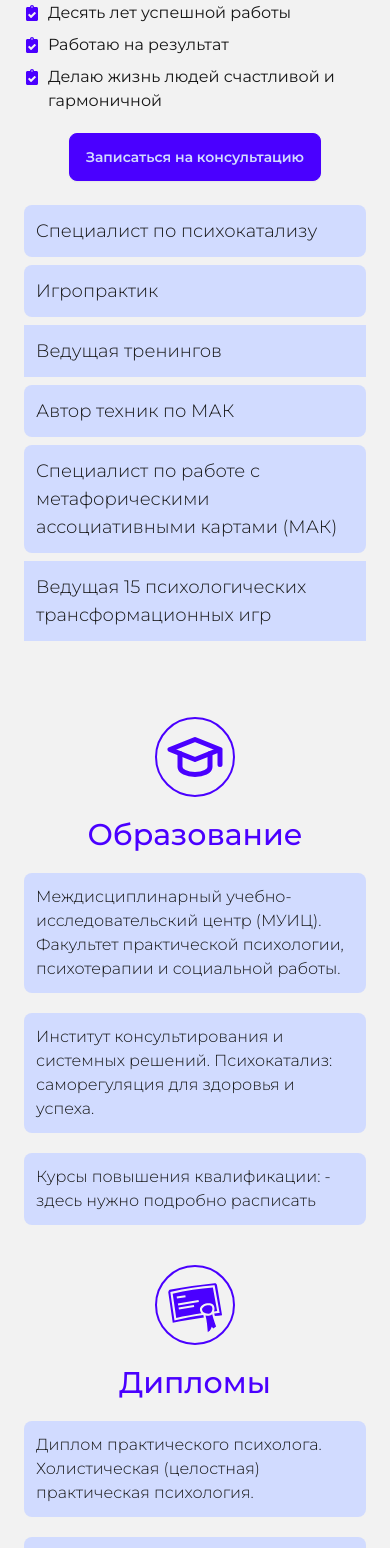
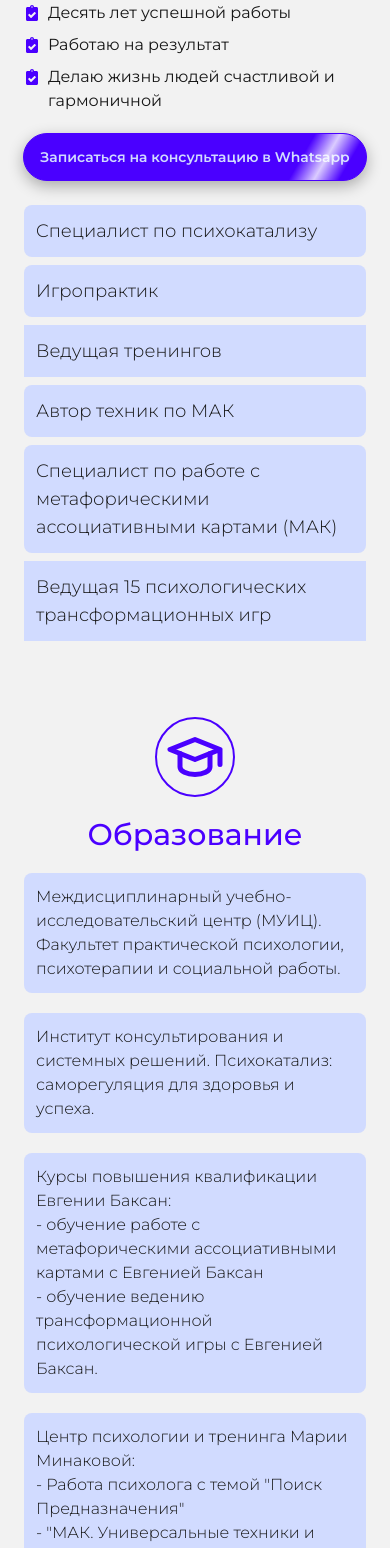
Before and after one commit to TimurTairov/juliyatairova.ru, a Next.js app: page / in a window 390 px wide. Shown: the part 432-1980 px from the top of the page. Built offline with nearby package versions, Linux system fonts and the light colour scheme.

Commit message:
commit 1.4

```diff
--- a/app/globals.css
+++ b/app/globals.css
@@ -74,3 +74,58 @@ body {
   font-style: normal;
   font-variation-settings: 'wdth' 100;
 }
+
+.image-gallery-content .image-gallery-slide .image-gallery-image {
+  max-height: 100%;
+}
+
+/* Стили для кнопки */
+.glare-button {
+  /* border: none;
+  border-radius: 20px;
+  padding: 5px 20px; */
+  /* background: linear-gradient(
+    120deg,
+    #275bca,
+    #1a3e96
+  );  */
+  /* Градиентный фон кнопки для объемного эффекта */
+  /* color: #fff;  */
+  /* Белый цвет текста на кнопке */
+  position: relative;
+  overflow: hidden;
+  /* padding: 20px;  */
+  /* Отступы внутри кнопки */
+  box-shadow: 0 5px 15px rgba(0, 0, 0, 0.3);
+  /* Добавляем тень для трехмерного эффекта */
+}
+
+/* Стили для создания блика на кнопке */
+.glare-button:before {
+  content: '';
+  position: absolute;
+  width: 100px;
+  height: 100%;
+  background-image: linear-gradient(
+    120deg,
+    rgba(255, 255, 255, 0) 30%,
+    /* Прозрачность начала блика */ rgba(255, 255, 255, 0.8),
+    /* Цвет блика */ rgba(255, 255, 255, 0) 70% /* Прозрачность конца блика */
+  );
+  top: 0;
+  left: -100px;
+  animation: shine 2s infinite linear; /* Анимация блика */
+}
+
+/* Ключевые кадры для анимации блика */
+@keyframes shine {
+  0% {
+    left: -100px; /* Начальная позиция блика (левая сторона кнопки) */
+  }
+  20% {
+    left: 100%; /* Позиция блика в конце (правая сторона кнопки) */
+  }
+  100% {
+    left: 100%; /* Завершение анимации */
+  }
+}
--- a/components/Carousel2.jsx
+++ /dev/null
@@ -1,38 +0,0 @@
-import Image from 'next/image'
-import diplom1 from '../images/sertificates/diplom1.jpg'
-import diplom2 from '../images/sertificates/diplom2.jpg'
-import diplom3 from '../images/sertificates/diplom3.jpg'
-import diplom4 from '../images/sertificates/diplom4.jpg'
-import diplom5 from '../images/sertificates/diplom5.jpg'
-import diplom6 from '../images/sertificates/diplom6.jpg'
-import diplom7 from '../images/sertificates/diplom7.jpg'
-
-const Carousel2 = () => {
-  return (
-    <div className="carousel rounded-box">
-      <div className="carousel-item">
-        <Image src={diplom1} alt="Burger" />
-      </div>
-      <div className="carousel-item">
-        <Image src={diplom1} alt="Burger" />
-      </div>
-      <div className="carousel-item">
-        <Image src={diplom1} alt="Burger" />
-      </div>
-      <div className="carousel-item">
-        <Image src={diplom1} alt="Burger" />
-      </div>
-      <div className="carousel-item">
-        <Image src={diplom1} alt="Burger" />
-      </div>
-      <div className="carousel-item">
-        <Image src={diplom1} alt="Burger" />
-      </div>
-      <div className="carousel-item">
-        <Image src={diplom1} alt="Burger" />
-      </div>
-    </div>
-  )
-}
-
-export default Carousel2
--- a/components/Contacts.jsx
+++ b/components/Contacts.jsx
@@ -11,10 +11,10 @@ const Contacts = () => {
         <div className="flex justify-center">
           <BsPhoneVibrate className="h-20 w-20 text-primary border-2 border-primary p-2 rounded-full" />
         </div>
-        <h2 className="mt-10 w-full text-center text-3xl font-medium text-primary">
+        <h2 className="mt-5 w-full text-center text-3xl font-medium text-primary">
           Как со мной связаться
         </h2>
-        <div className="mt-5 grid grid-cols-1 md:grid-cols-2 xl:grid-col-4 gap-10 mx-5 md:mx-10">
+        <div className="mt-5 grid grid-cols-1 md:grid-cols-2 xl:grid-col-4 gap-5 mx-5 md:mx-10">
           <div className="flex items-center">
             <IoLogoWhatsapp className="shrink-0 h-7 w-7 text-green-400 mr-2" />
             <a
--- a/components/Education.jsx
+++ b/components/Education.jsx
@@ -13,7 +13,7 @@ const Education = () => {
       <div className="hero-content flex-col lg:flex-row-reverse md:my-10">
         <section>
           <div className="max-w-screen-xl mx-auto flex gap-10 flex-col xl:flex-row my-5">
-            <div className="flex flex-col  gap-5 lg:gap-10">
+            <div className="flex flex-col  gap-5 ">
               <div className="flex justify-center">
                 <TbSchool className="h-20 w-20 text-primary border-2 border-primary p-2 rounded-full" />
               </div>
@@ -37,14 +37,27 @@ const Education = () => {
                   </li>
                   <li className="w-full mt-5 flex items-start">
                     <p className="w-full font-light p-3 bg-primary-content rounded-lg">
-                      Курсы повышения квалификации: - здесь нужно подробно
-                      расписать
+                      Курсы повышения квалификации Евгении Баксан:
+                      <br /> - обучение работе с метафорическими ассоциативными
+                      картами с Евгенией Баксан
+                      <br /> - обучение ведению трансформационной
+                      психологической игры с Евгенией Баксан.
+                    </p>
+                  </li>
+                  <li className="w-full mt-5 flex items-start">
+                    <p className="w-full font-light p-3 bg-primary-content rounded-lg">
+                      Центр психологии и тренинга Марии Минаковой: <br />-
+                      Работа психолога с темой "Поиск Предназначения"
+                      <br />- "МАК. Универсальные техники и лучшие колоды"
+                      <br />- "Экстренная помощь психолога в чрезвычайной
+                      ситуации"
+                      <br />- "Работа с темами: Любовь к себе. Принятие себя."
                     </p>
                   </li>
                 </ul>
               </div>
             </div>
-            <div className="flex flex-col gap-5 lg:gap-10">
+            <div className="flex flex-col gap-5">
               <div className="flex justify-center">
                 <GiDiploma className="h-20 w-20 text-primary border-2 border-primary p-2 rounded-full" />
               </div>
--- a/components/Hero.jsx
+++ b/components/Hero.jsx
@@ -2,6 +2,7 @@ import foto from '../images/myfoto.jpg'
 import Image from 'next/image'
 import { TbRosetteDiscountCheckFilled } from 'react-icons/tb'
 import { FaClipboardCheck } from 'react-icons/fa'
+import { IoLogoWhatsapp } from 'react-icons/io'
 
 const Hero = () => {
   return (
@@ -41,9 +42,9 @@ const Hero = () => {
               href="whatsapp://send?phone=79670377183"
               target="_blank"
               rel="noreferrer"
-              className=" btn btn-primary  xl:mt-5"
+              className="glare-button btn btn-primary rounded-full xl:mt-5 flex items-center "
             >
-              Записаться на консультацию
+              Записаться на консультацию в Whatsapp
             </a>
           </div>
           <div className="py-6 font-light text-lg  lg:text-xl  grid grid-cols-1 md:grid-cols-2 gap-2 md:gap-5">
--- a/components/Navbar.jsx
+++ b/components/Navbar.jsx
@@ -55,10 +55,10 @@ const Navbar = () => {
           <div className="w-full flex justify-start">
             <a
               href="/"
-              className="caveat-font btn h-16 text-xl md:text-base text-primary flex flex-col"
+              className="caveat-font btn h-16 text-xl text-primary flex flex-col"
             >
               Психолог
-              <div className="badge badge-secondary">Юлия Таирова</div>
+              <div className="badge text-xl badge-secondary">Юлия Таирова</div>
             </a>
           </div>
         </div>
--- a/components/Services.jsx
+++ b/components/Services.jsx
@@ -13,32 +13,42 @@ const Services = () => {
         <ul className="mt-5 grid grid-cols-1 md:grid-cols-2 lg:grid-col-3 mx-5 md:mx-10 gap-5">
           <li className="">
             <p className="font-light p-3 bg-primary-content rounded-lg">
-              отношения
+              Психологические травмы
             </p>
           </li>
           <li className="">
             <p className="font-light p-3 bg-primary-content rounded-lg">
-              зависимости
+              Эмоциональные зависимости
             </p>
           </li>
           <li className="">
             <p className="font-light p-3 bg-primary-content rounded-lg">
-              психологические травмы
+              Страхи, тревоги и фобии
             </p>
           </li>
           <li className="">
             <p className="font-light p-3 bg-primary-content rounded-lg">
-              депрессии
+              Обиды и разочарования
             </p>
           </li>
           <li className="">
             <p className="font-light p-3 bg-primary-content rounded-lg">
-              фобии
+              Психологические напряжения
             </p>
           </li>
           <li className="">
             <p className="font-light p-3 bg-primary-content rounded-lg">
-              страхи
+              Работа с ответственностью
+            </p>
+          </li>
+          <li className="">
+            <p className="font-light p-3 bg-primary-content rounded-lg">
+              Любовь и отношения
+            </p>
+          </li>
+          <li className="">
+            <p className="font-light p-3 bg-primary-content rounded-lg">
+              Любовь к себе. Принятие себя.
             </p>
           </li>
         </ul>
```
